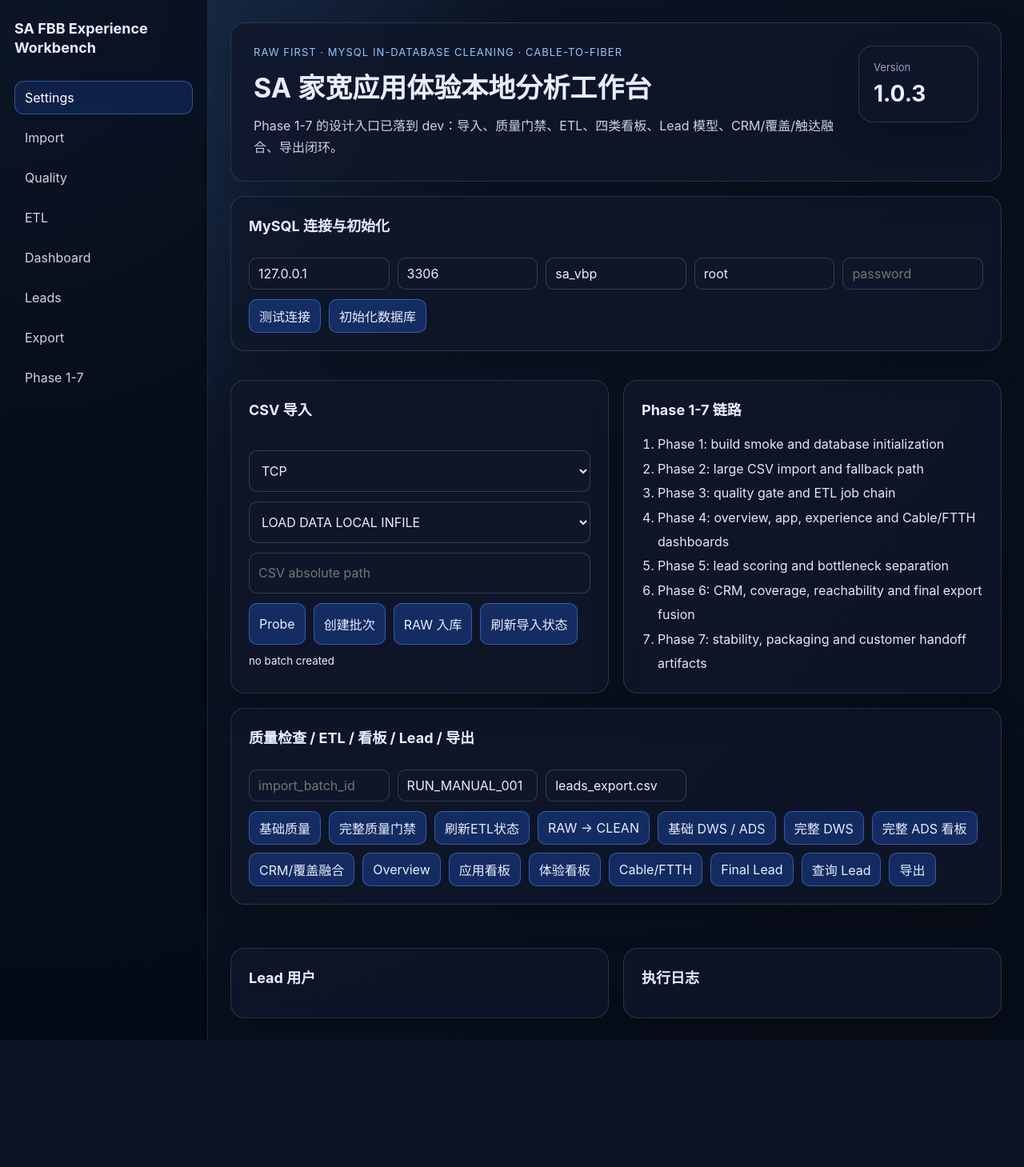
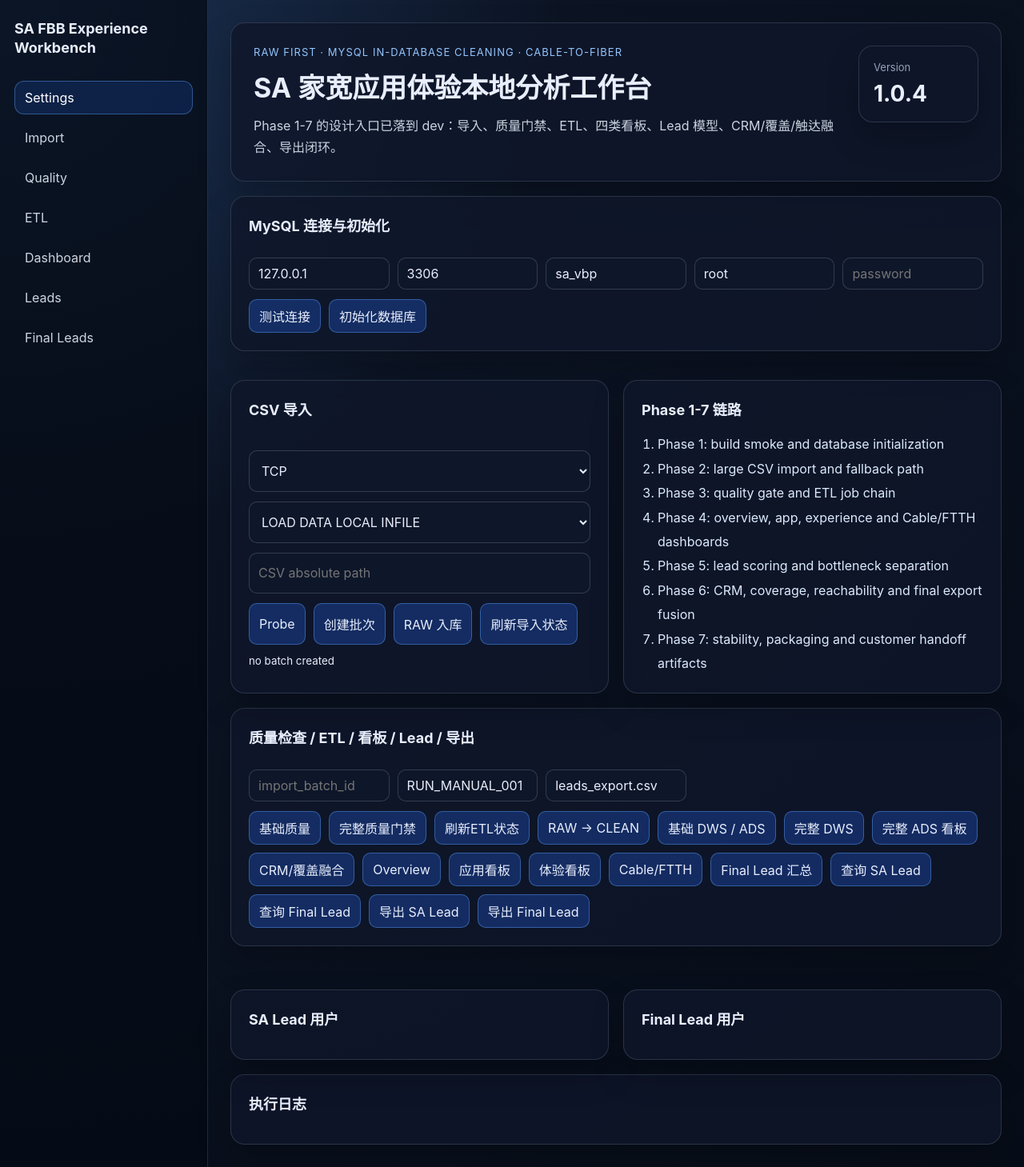
Before and after one commit to zhou-yang-personal/sa-fbb-experience-workbench, a React (Vite) app: page / in a window 1280 px wide. Shown: the whole page at 80% size. Before the commit the page ends 1301 px from the top, so only its background shows below. Built offline with nearby package versions, Linux system fonts and the light colour scheme.

Commit message:
feat: add final lead query and export UI

```diff
--- a/src/App.tsx
+++ b/src/App.tsx
@@ -1,7 +1,7 @@
 import { useMemo, useState } from 'react';
 import { api } from './shared/tauriApi';
 import { phaseApi } from './shared/phaseApi';
-import type { DashboardOverview, ImportBatchResult, LeadUserRow, MetricCard, MySqlSettings } from './shared/types';
+import type { DashboardOverview, FinalLeadUserRow, ImportBatchResult, LeadUserRow, MetricCard, MySqlSettings } from './shared/types';
 
 type ImportDataType = 'tcp' | 'game' | 'crm' | 'coverage' | 'reachability';
 
@@ -30,6 +30,7 @@ function App() {
   const [qualityMetrics, setQualityMetrics] = useState<MetricCard[]>([]);
   const [overview, setOverview] = useState<DashboardOverview | null>(null);
   const [leads, setLeads] = useState<LeadUserRow[]>([]);
+  const [finalLeads, setFinalLeads] = useState<FinalLeadUserRow[]>([]);
 
   const allMetrics = useMemo(() => overview?.metrics ?? qualityMetrics, [overview, qualityMetrics]);
   const effectiveSettings = { ...settings, local_infile: importMode === 'load_data' };
@@ -48,7 +49,7 @@ function App() {
     <main className="app-shell">
       <aside className="sidebar">
         <div className="brand">SA FBB Experience Workbench</div>
-        <nav>{['Settings', 'Import', 'Quality', 'ETL', 'Dashboard', 'Leads', 'Export', 'Phase 1-7'].map((item) => <button key={item} type="button" className="nav-item">{item}</button>)}</nav>
+        <nav>{['Settings', 'Import', 'Quality', 'ETL', 'Dashboard', 'Leads', 'Final Leads'].map((item) => <button key={item} type="button" className="nav-item">{item}</button>)}</nav>
       </aside>
       <section className="content">
         <header className="hero-card">
@@ -57,7 +58,7 @@ function App() {
             <h1>SA 家宽应用体验本地分析工作台</h1>
             <p className="hero-text">Phase 1-7 的设计入口已落到 dev：导入、质量门禁、ETL、四类看板、Lead 模型、CRM/覆盖/触达融合、导出闭环。</p>
           </div>
-          <div className="version-card"><span>Version</span><strong>1.0.3</strong></div>
+          <div className="version-card"><span>Version</span><strong>1.0.4</strong></div>
         </header>
 
         <section className="panel form-panel">
@@ -114,14 +115,17 @@ function App() {
             <button onClick={() => loadCards('app_category', () => phaseApi.dashboardGetAppCategory(settings, importBatchId, analysisRunId))}>应用看板</button>
             <button onClick={() => loadCards('experience_quality', () => phaseApi.dashboardGetExperienceQuality(settings, importBatchId, analysisRunId))}>体验看板</button>
             <button onClick={() => loadCards('cable_fiber_compare', () => phaseApi.dashboardGetCableFiberCompare(settings, importBatchId, analysisRunId))}>Cable/FTTH</button>
-            <button onClick={() => loadCards('final_lead_summary', () => phaseApi.leadsGetFinalSummary(settings, importBatchId, analysisRunId))}>Final Lead</button>
-            <button onClick={async () => { const result = await runAction('leads_query_users', () => api.leadsQueryUsers(settings, analysisRunId)); if (Array.isArray(result)) setLeads(result as LeadUserRow[]); }}>查询 Lead</button>
-            <button onClick={() => runAction('export_leads_csv', () => api.exportLeadsCsv(settings, analysisRunId, outputPath))}>导出</button>
+            <button onClick={() => loadCards('final_lead_summary', () => phaseApi.leadsGetFinalSummary(settings, importBatchId, analysisRunId))}>Final Lead 汇总</button>
+            <button onClick={async () => { const result = await runAction('leads_query_users', () => api.leadsQueryUsers(settings, analysisRunId)); if (Array.isArray(result)) setLeads(result as LeadUserRow[]); }}>查询 SA Lead</button>
+            <button onClick={async () => { const result = await runAction('final_leads_query_users', () => api.finalLeadsQueryUsers(settings, analysisRunId)); if (Array.isArray(result)) setFinalLeads(result as FinalLeadUserRow[]); }}>查询 Final Lead</button>
+            <button onClick={() => runAction('export_leads_csv', () => api.exportLeadsCsv(settings, analysisRunId, outputPath))}>导出 SA Lead</button>
+            <button onClick={() => runAction('export_final_leads_csv', () => api.exportFinalLeadsCsv(settings, analysisRunId, outputPath))}>导出 Final Lead</button>
           </div>
         </section>
 
         <section className="metric-grid">{allMetrics.map((metric) => <article key={metric.label} className="metric-card"><span>{metric.label}</span><strong>{metric.value}</strong><small>{metric.hint}</small></article>)}</section>
-        <section className="two-column"><article className="panel"><h2>Lead 用户</h2><div className="table-like">{leads.map((lead) => <div key={lead.user_key} className="table-row lead-row"><span>{lead.demand_score}/{lead.migration_motive_score}</span><span>{lead.user_key}</span><span>{lead.lead_type}</span></div>)}</div></article><article className="panel"><h2>执行日志</h2><div className="log-list">{log.map((line) => <pre key={line}>{line}</pre>)}</div></article></section>
+        <section className="two-column"><article className="panel"><h2>SA Lead 用户</h2><div className="table-like">{leads.map((lead) => <div key={lead.user_key} className="table-row lead-row"><span>{lead.demand_score}/{lead.migration_motive_score}</span><span>{lead.user_key}</span><span>{lead.lead_type}</span></div>)}</div></article><article className="panel"><h2>Final Lead 用户</h2><div className="table-like">{finalLeads.map((lead) => <div key={lead.user_key} className="table-row lead-row"><span>{lead.final_action}</span><span>{lead.user_key}</span><span>{lead.crm_user_id ?? '-'}</span><span>{lead.ftth_available_flag ?? 'UNKNOWN'}/{lead.reachable_flag ?? 'N'}</span></div>)}</div></article></section>
+        <section className="panel"><h2>执行日志</h2><div className="log-list">{log.map((line) => <pre key={line}>{line}</pre>)}</div></section>
       </section>
     </main>
   );
```
